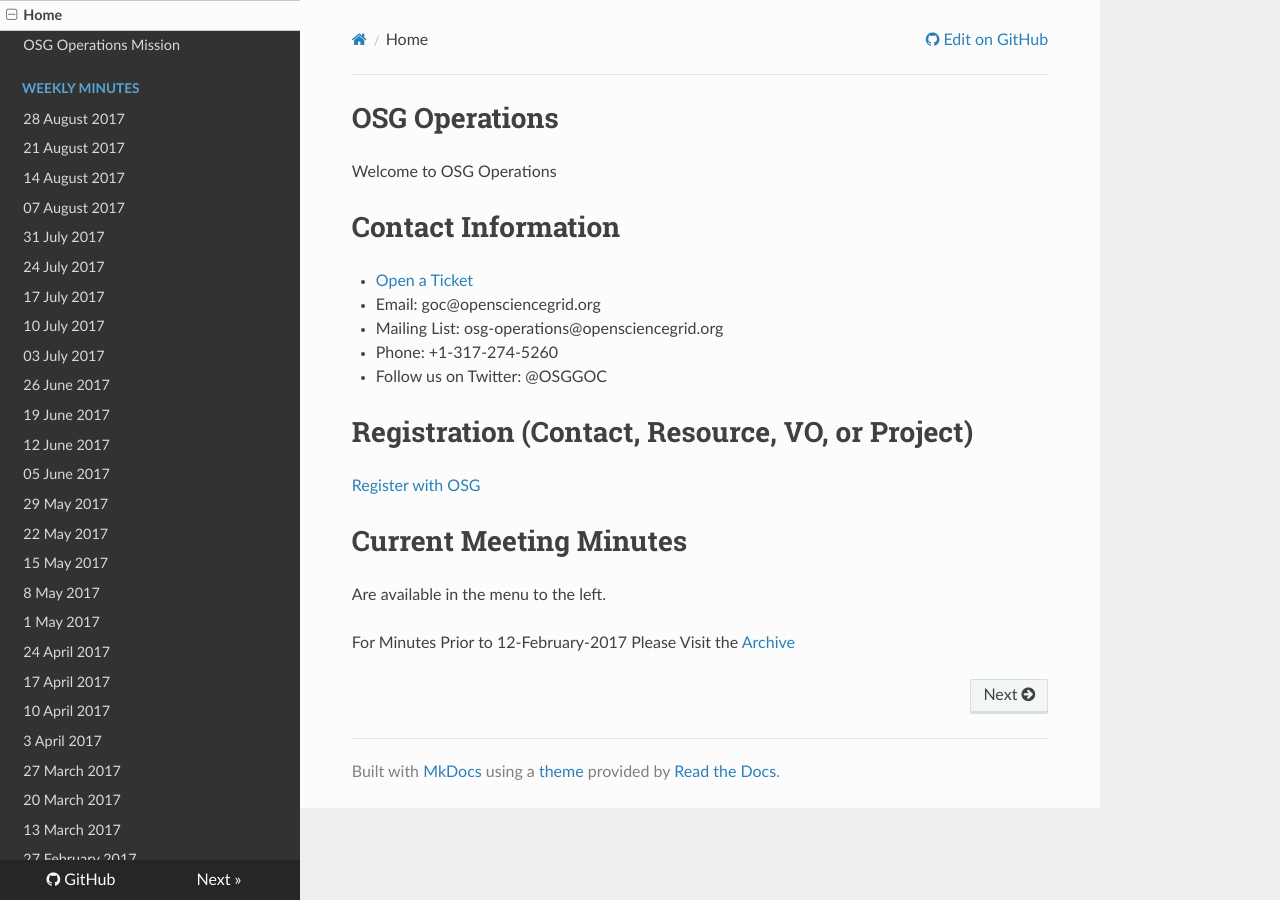
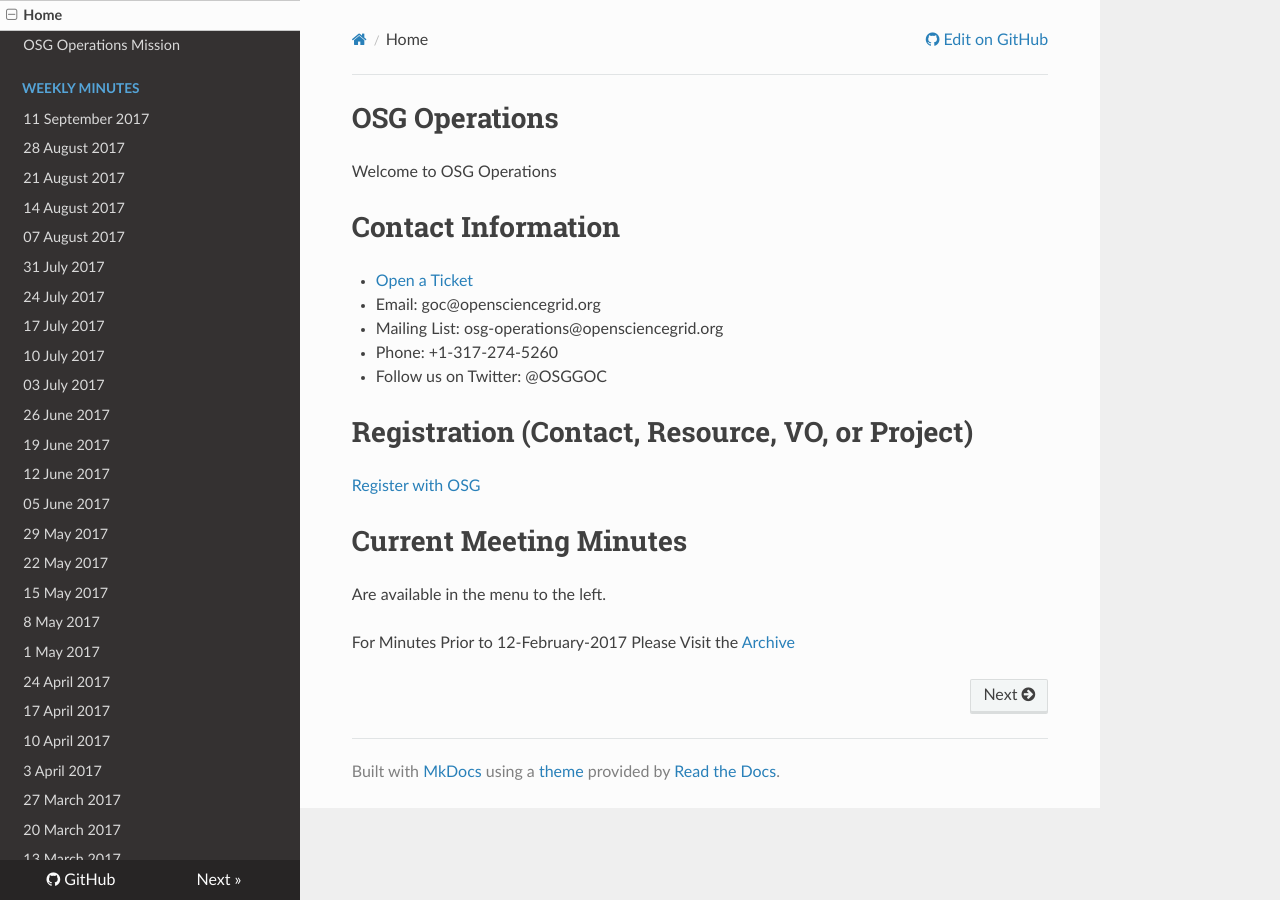
Before and after one commit to osg-htc/operations, an MkDocs documentation site: the page built from docs/index.md, in a window 1280 px wide. Built offline with MkDocs 1.6.1, drawn with Linux system fonts in a browser that asks for light colours; nearby versions of some CDN libraries; old or Windows-style settings are respelled for this version of MkDocs.

Commit message:
Update mkdocs.yml

```diff
--- a/mkdocs.yml
+++ b/mkdocs.yml
@@ -10,6 +10,7 @@
 - Home: 'index.md'
 - OSG Operations Mission: 'mission.md'
 - Weekly Minutes:
+  - '11 September 2017': 'WeeklyMinutes/11Sep2017.md'
   - '28 August 2017': 'WeeklyMinutes/28Aug2017.md'
   - '21 August 2017': 'WeeklyMinutes/21Aug2017.md'
   - '14 August 2017': 'WeeklyMinutes/14Aug2017.md'
```
